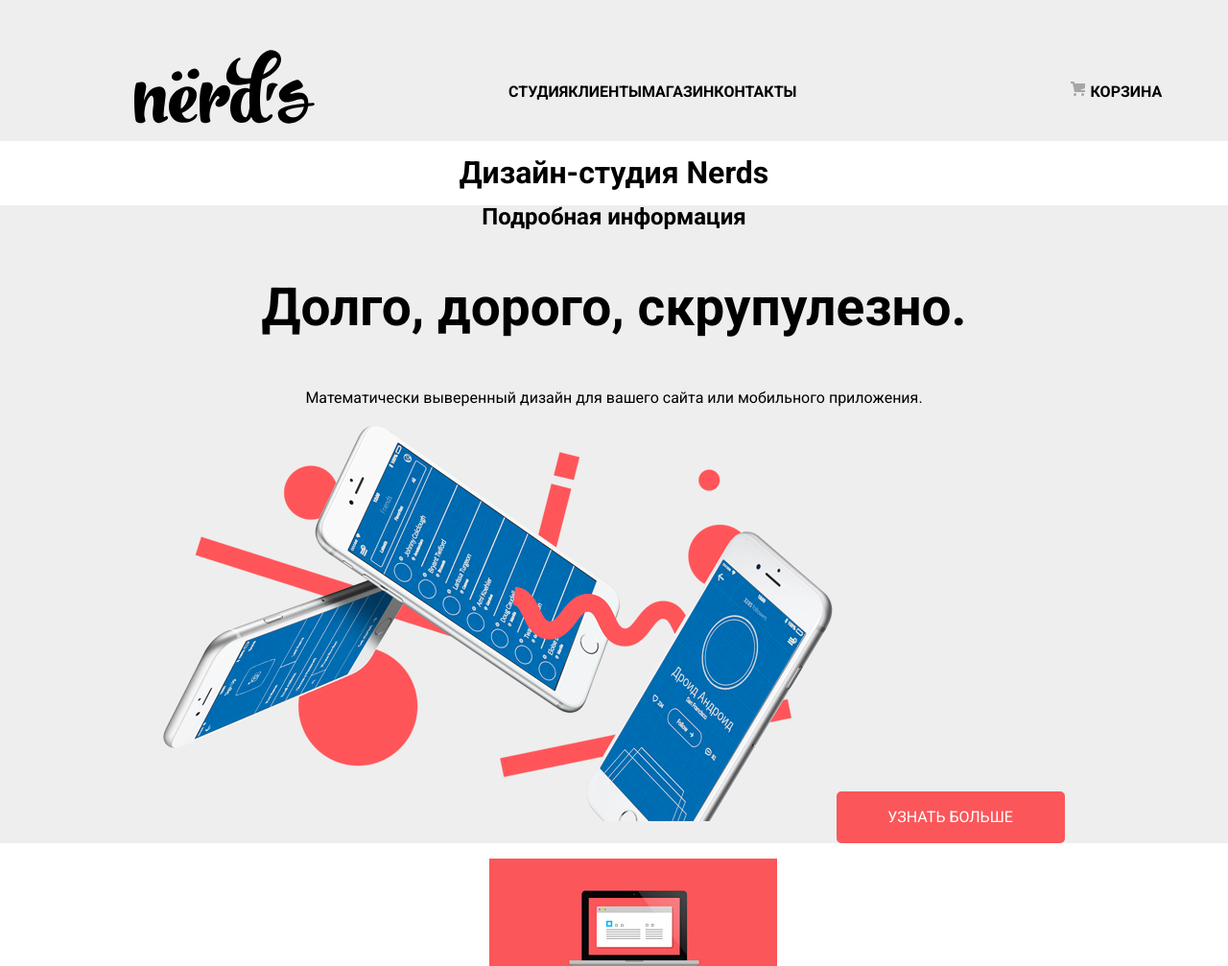
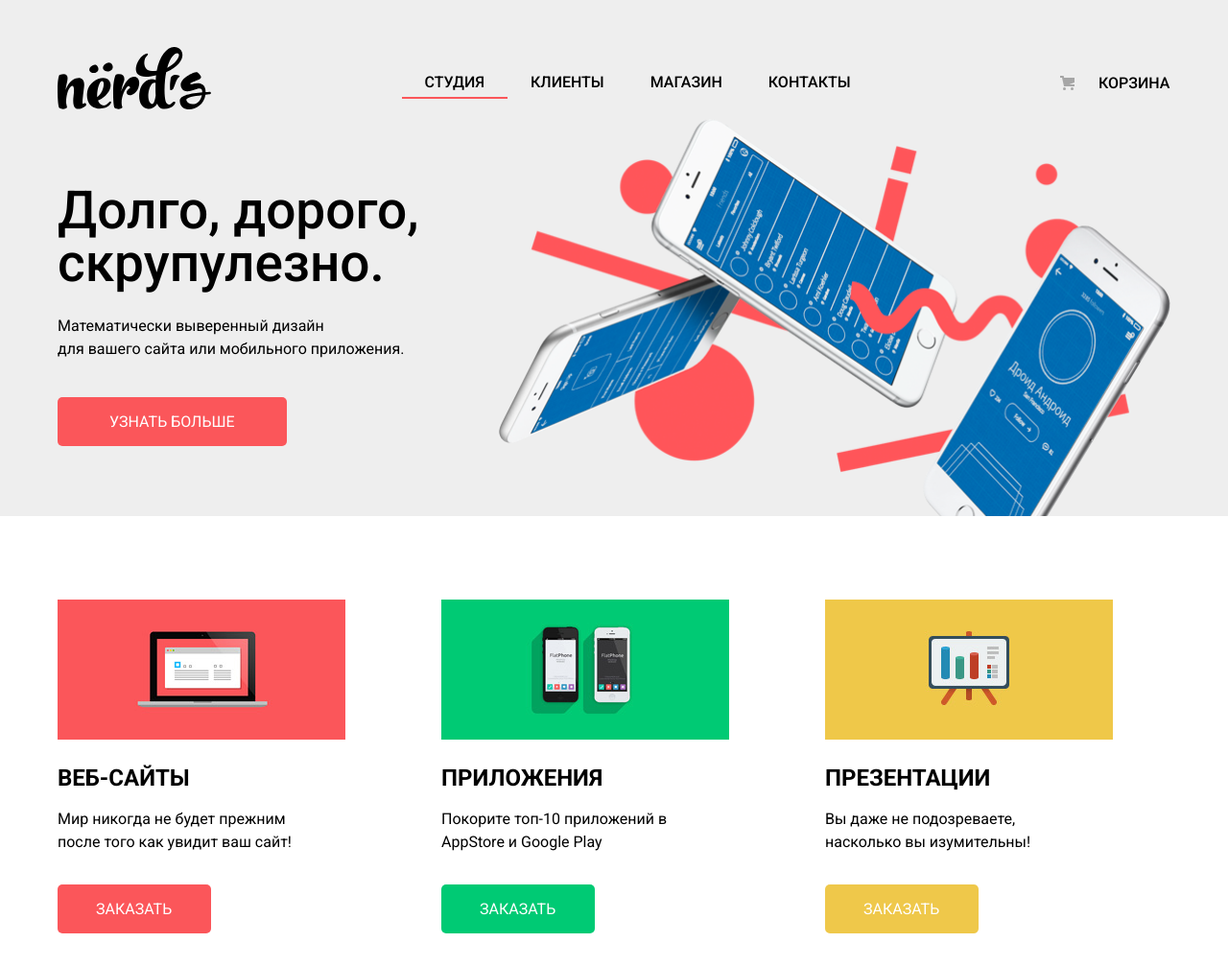
Before and after one commit to Sensa77/Sensa77.Nerds, a plain HTML site: page HTML/index.html in a window 1280 px wide. Shown: the top 1007 px of the page at 96% size. Drawn offline with Linux system fonts and the light colour scheme.

Commit message:
Стилизировала header и половину Body, с недочетами

```diff
--- a/CSS/Style.css
+++ b/CSS/Style.css
@@ -24,11 +24,24 @@ button {
   border-radius: 5px;
 }
 
+.container {
+  width: 1160px;
+  margin: 0 auto;
+}
+
 .main-navigation {
+  padding-top: 49px;
+  align-items: center;
+  width: 100%;
+  font-size: 16px;
+  line-height: 30px;
+  color: black;
+  background-color: #eeeeee;
+}
+
+.main-navigation-block {
   display: flex;
   justify-content: space-between;
-  width: 100%;
-  padding-top: 44px;
   align-items: center;
 }
 
@@ -36,38 +49,62 @@ button {
   display: flex;
   justify-content: space-between;
   width: 450px;
-  padding-right: 245px;
-  padding-left: 202px;
+  padding-right: 215px;
+  padding-left: 177px;
   text-transform: uppercase;
   font-size: 16px;
   line-height: 30px;
-  font-weight: 700;
+  font-weight: 500;
 }
 
-.main-header-logo {
-  padding-left: 140px;
+.site-navigation a {
+  display: block;
+  padding-right: 24px;
+  padding-left: 24px;
 }
 
 .user-navigation {
   display: flex;
   justify-content: space-between;
-  padding-right: 140px;
   width: 115px;
+  padding-left: 0;
 }
 
-.basket {
+.basket-link {
   font-size: 16px;
   line-height: 30px;
   text-transform: uppercase;
   color: black;
-  background-color: #eeeeee;
   border: none;
-  font-weight: 700;
+  font-weight: 500;
+  position: relative;
+  padding-left: 40px;
+}
+
+.basket-link::before {
+  content: " ";
+  position: absolute;
+  background-image: url(../svg/cart-icon.svg);
+  background-repeat: no-repeat;
+  align-items: flex-start;
+  display: block;
+  width: 15px;
+  height: 15px;
+  left: 0;
+  top: 2px;
+}
+
+.visually-hidden {
+  position: absolute;
+  clip: rect(0 0 0 0);
+  width: 1px;
+  height: 1px;
+  margin: -1px;
 }
 
 .button {
-  padding-top: 18px;
-  padding-bottom: 18px;
+  padding-top: 17px;
+  padding-bottom: 16px;
   line-height: 18px;
   border: none;
 }
@@ -117,25 +154,18 @@ button {
 }
 
 .button-small {
-  padding-right: 39px;
+  padding-right: 41px;
   padding-left: 40px;
 }
 
 .button-big {
-  padding-left: 53px;
+  padding-left: 54px;
   padding-right: 54px;
 }
 
 .button-huge {
   padding-right: 84px;
   padding-left: 84px;
-}
-
-.main-navigation {
-  font-size: 16px;
-  line-height: 30px;
-  color: black;
-  background-color: #eeeeee;
 }
 
 .site-navigation,
@@ -148,20 +178,57 @@ button {
   color: black;
 }
 
+.element-navigation-active,
+.user-navigation-active {
+  border-bottom: 2px solid #fb565a;
+}
+
 .site-navigation a:hover,
 .site-navigation a:focus,
 .user-navigation a:hover,
 .user-navigation a:focus {
-  background-color: fb565a;
+  color: #fb565a;
+}
+
+.site-navigation a:active,
+.user-navigation a:active {
+  color: #a6a6a6;
 }
 
 .slider {
   background-color: #eeeeee;
+  height: 414px;
+}
+
+.detailed-information {
+  display: flex;
+  flex-direction: column;
+  text-align: start;
+  align-items: flex-start;
+  padding-top: 68px;
+}
+
+.slider-block {
+  display: flex;
+  justify-content: space-between;
+  background-image: url(../img/slide1.png);
+  background-size: 700px 414px;
+  background-repeat: no-repeat;
+  background-position: right;
+  height: 414px;
 }
 
 .slider h3 {
+  margin: 0;
   font-size: 55px;
   line-height: 55px;
+  font-weight: 500;
+  margin-bottom: 26px;
+}
+
+.slider-text {
+  margin: 0;
+  margin-bottom: 38px;
 }
 
 .feature-list {
@@ -171,9 +238,112 @@ button {
 .feature-item h3 {
   font-size: 24px;
   line-height: 30px;
+  text-transform: uppercase;
+  margin-bottom: 14px;
+  margin-top: 0;
 }
 
 .index-columns h2 {
   font-size: 45px;
   line-height: 45px;
 }
+
+.offers-list {
+  display: flex;
+  justify-content: space-between;
+  height: 346px;
+  margin-top: 87px;
+  align-self: start;
+  text-align: start;
+  height: 348px;
+}
+
+.feature-list {
+  padding: 0;
+  margin-bottom: 0;
+}
+
+.feature-item {
+  width: 100%;
+  margin-right: 100px;
+}
+
+.colored-square {
+  margin-bottom: 18px;
+}
+
+.description-of-offers {
+  margin-bottom: 32px;
+}
+
+.index-columns {
+  display: flex;
+}
+
+.about-us {
+  display: flex;
+  flex-direction: column;
+  align-self: start;
+  text-align: start;
+}
+
+.about-us-tittle {
+  font-weight: 500;
+  padding-top: 118px;
+  margin-bottom: 18px;
+  margin-right: 0;
+}
+
+.about-us-description {
+  margin-bottom: 38px;
+}
+
+.about-us-heading {
+  margin-top: 0;
+  text-transform: uppercase;
+  font-weight: 500;
+  text-align: start;
+  margin-bottom: 8px;
+}
+
+.about-us-list {
+  padding-left: 36px;
+  list-style: none;
+  padding-left: 0;
+  text-align: start;
+}
+
+.about-us-item {
+  margin-bottom: 24px;
+  padding-left: 36px;
+  position: relative;
+}
+
+.about-us-item::before {
+  content: "";
+  position: absolute;
+  background-color: #fb565a;
+  align-items: flex-start;
+  width: 25px;
+  height: 2px;
+  display: block;
+  left: 0;
+  top: 50%;
+  transform: translate(0, -50%);
+}
+
+.experience {
+  display: flex;
+  flex-direction: column;
+  margin-top: 122px;
+}
+
+.experience-procent {
+  display: flex;
+  justify-content: space-between;
+  list-style: none;
+}
+
+.experience-img {
+  margin-left: 139px;
+}
--- a/HTML/index.html
+++ b/HTML/index.html
@@ -14,95 +14,117 @@
   <body>
     <header class="main-header">
       <nav class="main-navigation">
-        <!-- <div class="container"> -->
+        <div class="container">
+          <div class="main-navigation-block container">
             <a>
               <img
                 src="../svg/nerds-logo.svg"
                 class="main-header-logo"
-            width="188"
-            height="93"
+                width="160"
+                height="65"
                 alt="Логотип
             Nerds"
               />
             </a>
             <ul class="site-navigation">
-          <li><a href="#" class="element-navigation">Студия</a></li>
-          <li><a href="#" class="element-navigation">Клиенты</a></li>
-          <li><a href="#" class="element-navigation">Магазин</a></li>
-          <li><a href="#" class="element-navigation">Контакты</a></li>
-        </ul>
-        <ul class="user-navigation">
-          <li>
-            <img src="../svg/cart-icon.svg" alt="Иконка корзины"
-            class="basket-icon"
+              <li class="element-navigation">
+                <a href="#" class="element-navigation-active">Студия</a>
               </li>
-          <li>
-            <button type="button" class="basket">Корзина</button>
+              <li class="element-navigation">
+                <a href="#">Клиенты</a>
+              </li>
+              <li class="element-navigation">
+                <a href="#">Магазин</a>
+              </li>
+              <li class="element-navigation">
+                <a href="#">Контакты</a>
               </li>
             </ul>
-        <!-- </div> -->
+            <ul class="user-navigation" class="user-navigation-active">
+              <li class="basket">
+                <a href="#" class="basket-link">Корзина</a>
+              </li>
+            </ul>
+          </div>
+        </div>
       </nav>
     </header>
     <main>
-      <h1>Дизайн-студия Nerds</h1>
+      <h1 class="visually-hidden">Дизайн-студия Nerds</h1>
       <section class="slider">
-        <h2>Подробная информация</h2>
-        <h3>Долго, дорого, скрупулезно.</h3>
-        <p>
-          Математически выверенный дизайн для вашего сайта или мобильного
+        <h2 class="visually-hidden">Подробная информация</h2>
+        <div class="container">
+          <div class="slider-block">
+            <div class="detailed-information">
+              <h3>
+                Долго, дорого, <br />
+                скрупулезно.
+              </h3>
+              <p class="slider-text">
+                Математически выверенный дизайн<br> для вашего сайта или мобильного
                 приложения.
               </p>
-        <img src="../img/slide1.png" alt="slider" />
               <button type="button" class="button button-red button-big">
                 Узнать больше
               </button>
+        </div>
       </section>
       <section>
+        <div class="container">
         <ul class="feature-list">
+          <div class="
+          offers-list">
           <li class="feature-item">
-            <img src="../img/RedSquare.jpg" />
+            <img src="../img/RedSquare.jpg" class="colored-square"/>
             <h3>Веб-сайты</h3>
-            <p>Мир никогда не будет прежним после того как увидит ваш сайт!</p>
+            <p class="description-of-offers">Мир никогда не будет прежним <br> после того как увидит ваш сайт!</p>
             <button type="button" class="button button-red button-small">
               Заказать
             </button>
           </li>
           <li class="feature-item">
-            <img src="../img/GreenSquare.jpg" />
+            <img src="../img/GreenSquare.jpg" class="colored-square"/>
             <h3>Приложения</h3>
-            <p>Покорите топ-10 приложений в AppStore и Google Play</p>
+            <p class="description-of-offers">Покорите топ-10 приложений в <br> AppStore и Google Play</p>
             <button type="button" class="button button-green button-small">
               Заказать
             </button>
           </li>
           <li class="feature-item">
-            <img src="../img/YellowSquare.jpg" />
+            <img src="../img/YellowSquare.jpg" class="colored-square"/>
             <h3>Презентации</h3>
-            <p>Вы даже не подозреваете, насколько вы изумительны!</p>
+            <p class="description-of-offers">Вы даже не подозреваете, <br> насколько вы изумительны!</p>
             <button type="button" class="button button-yellow button-small">
               Заказать
             </button>
           </li>
         </ul>
+      </div>
+      </div>
       </section>
+      <div class="container">
       <div class="index-columns">
         <section>
-          <h2>Мы-маленькая, но гордая дизайн-студия из Краснодара.</h2>
-          <p>
+          <div class="about-us">
+          <h2 class="about-us-tittle">Мы — маленькая, но гордая <br> дизайн-студия из Краснодара.</h2>
+          <p class="about-us-description">
             Исповедуем принципы минимализма и чистоты. Ставим математический
-            расчет превыше креатива. Работаем не покладая рук, как роботы.
+            расчет <br> превыше креатива. Работаем не покладая рук, как роботы.
           </p>
-          <ul>
-            <p>Выполняем заказы на разработку:</p>
-            <li>Веб-сайтов любой сложности</li>
-            <li>Мобильных приложений для IOS и Android</li>
-            <li>Слайдшоу и видео для корпоративных презентаций</li>
+          <p class="about-us-heading">Выполняем заказы на разработку:</p>
+          <ul class="about-us-list">
+            <li class="about-us-item">Веб-сайтов любой сложности</li>
+            <li class="about-us-item">Мобильных приложений для IOS и Android</li>
+            <li class="about-us-item">Слайдшоу и видео для корпоративных презентаций</li>
           </ul>
+          </div>
         </section>
         <section>
-          <img src="../img/nerds.png" /><br />
+          <div class="experience">
+          <img src="../img/nerds.png" width="380" height="211" class="experience-img"/><br />
           <p>С 2004 года любим точность во всем:</p>
           <ul>
+          <div class="experience-procent">
             <li>
               146%
               <p>Уровень самоотдачи</p>
@@ -116,6 +138,9 @@
               <p>Минимальная предоплата</p>
             </li>
           </ul>
+        </div>
+        </div>
+        </div>
         </section>
       </div>
       <section>
```
Lines whose indentation alone changed are shown as unchanged.
